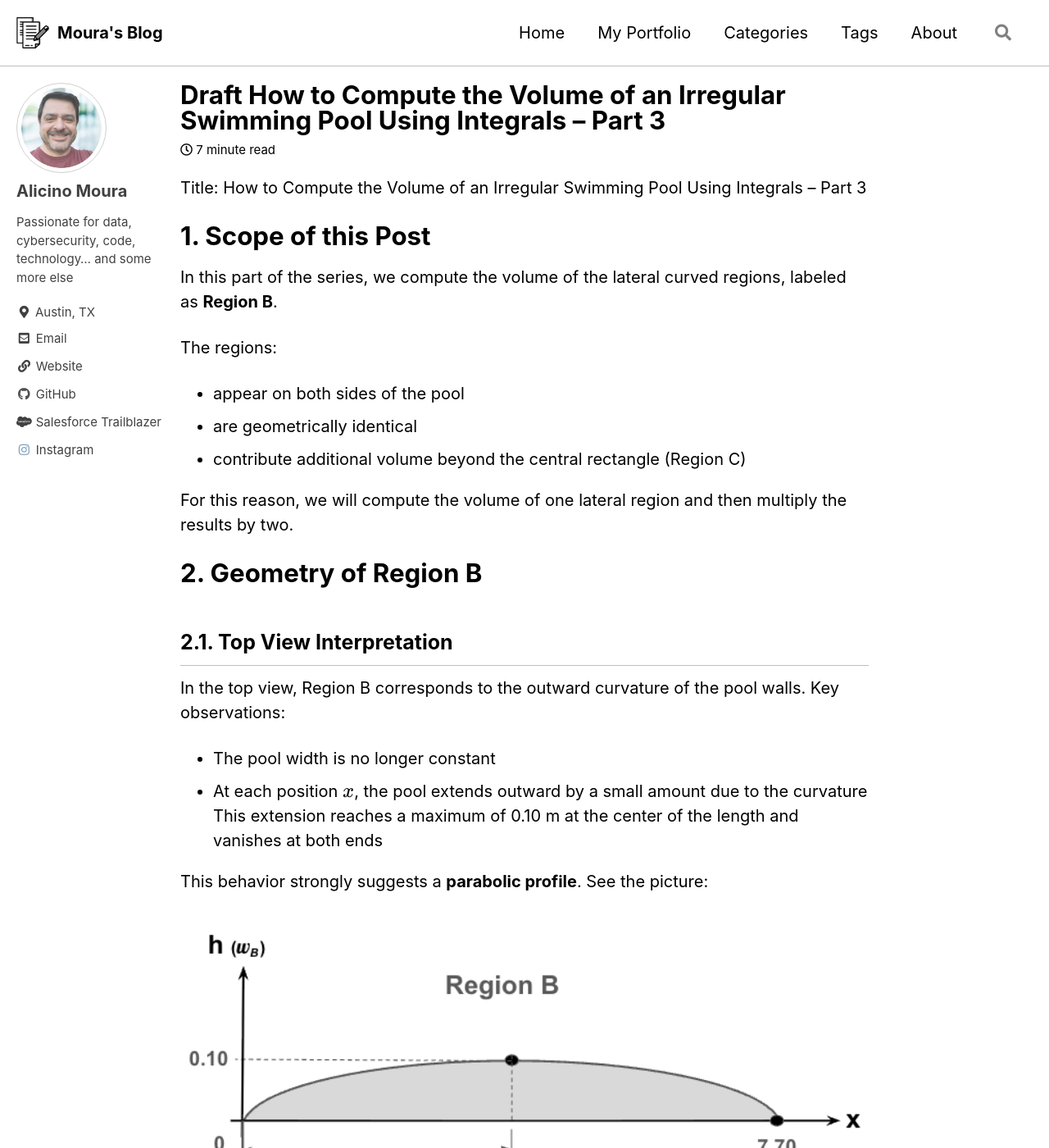
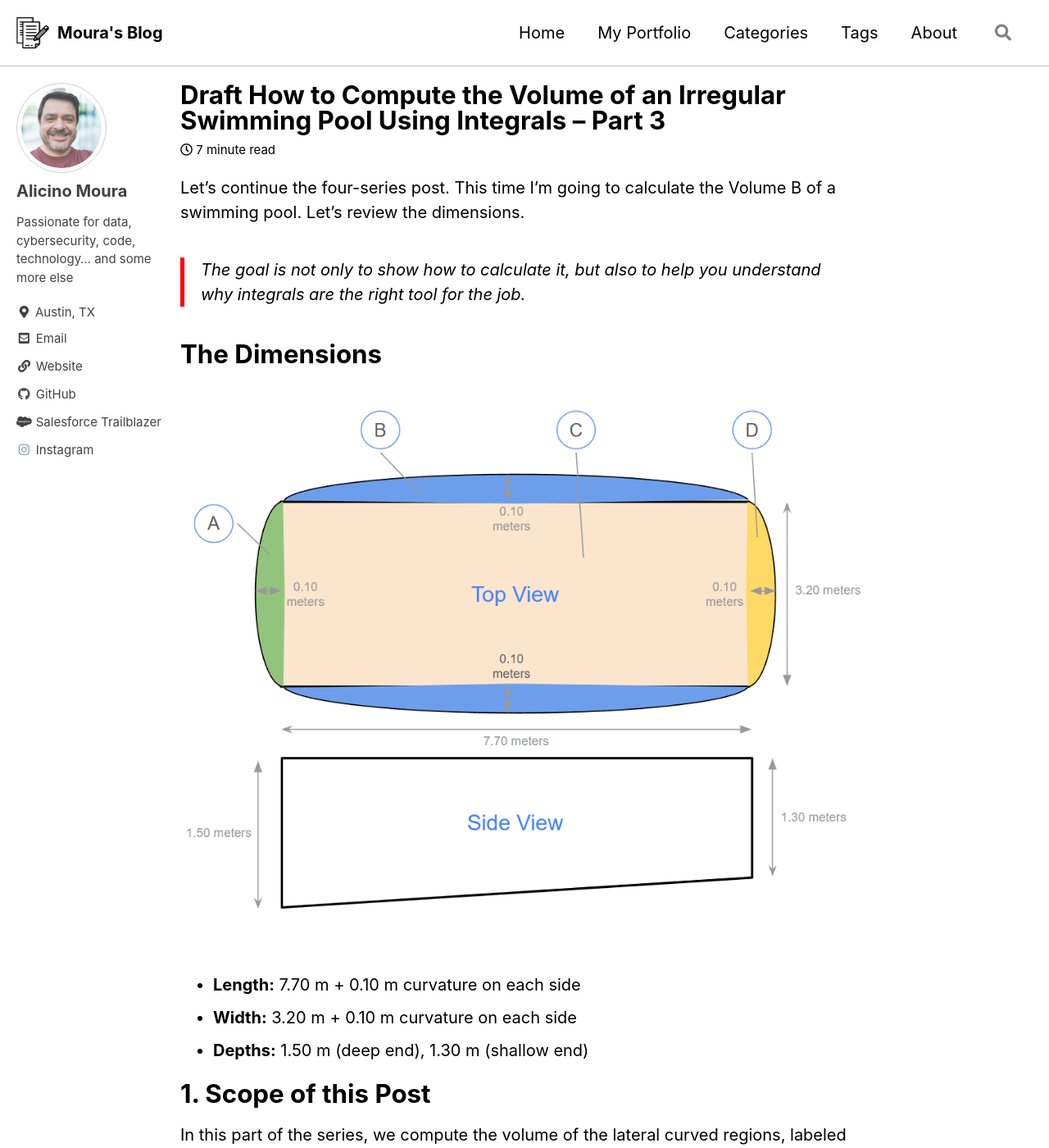
Before and after one commit to alicino/blog, a Jekyll site: the page built from _posts/2026-05-02-draft-how-to-compute-the-volume-of-an-irregular-swimming-pool-using-integrals-parte-3.md, in a window 1280 px wide and 1400 px high. Shown: the whole window at 82% size. Built offline with Jekyll 4.4.1, drawn with Linux system fonts in a browser that asks for light colours; cached includes are drawn as plain includes.

Commit message:
Post 3 Swimming Pool with picture

```diff
--- a/_posts/2026-05-02-draft-how-to-compute-the-volume-of-an-irregular-swimming-pool-using-integrals-parte-3.md
+++ b/_posts/2026-05-02-draft-how-to-compute-the-volume-of-an-irregular-swimming-pool-using-integrals-parte-3.md
@@ -11,7 +11,18 @@ categories:
   - mathematics
 ---
 
-Title: How to Compute the Volume of an Irregular Swimming Pool Using Integrals – Part 3
+Let's continue the four-series post. This time I'm going to calculate the Volume B of a swimming pool. Let's review the dimensions.
+
+> The goal is not only to show *how* to calculate it, but also to help you understand *why* integrals are the right tool for the job.
+
+# The Dimensions
+
+{% include figure image_path="assets/images/2026-swimming-pool-dimensions-color.png" alt="Swimming Pool Dimensions" class="align-center" width="400" %}
+
+- **Length:** 7.70 m + 0.10 m curvature on each side
+- **Width:** 3.20 m + 0.10 m curvature on each side
+- **Depths:** 1.50 m (deep end), 1.30 m (shallow end)
+
 
 # 1. Scope of this Post
  In this part of the series, we compute the volume of the lateral curved regions, labeled as **Region B**.
```
